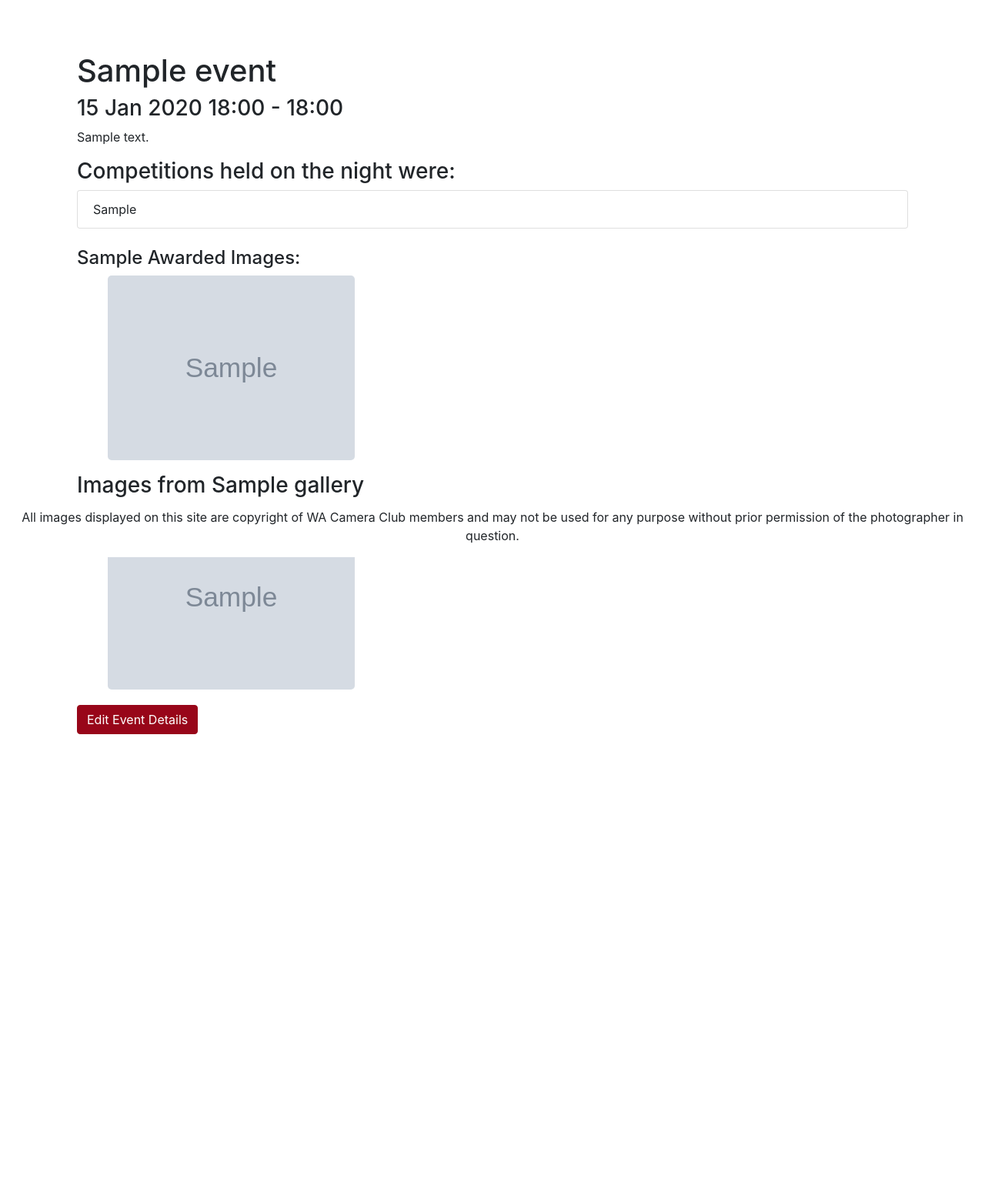
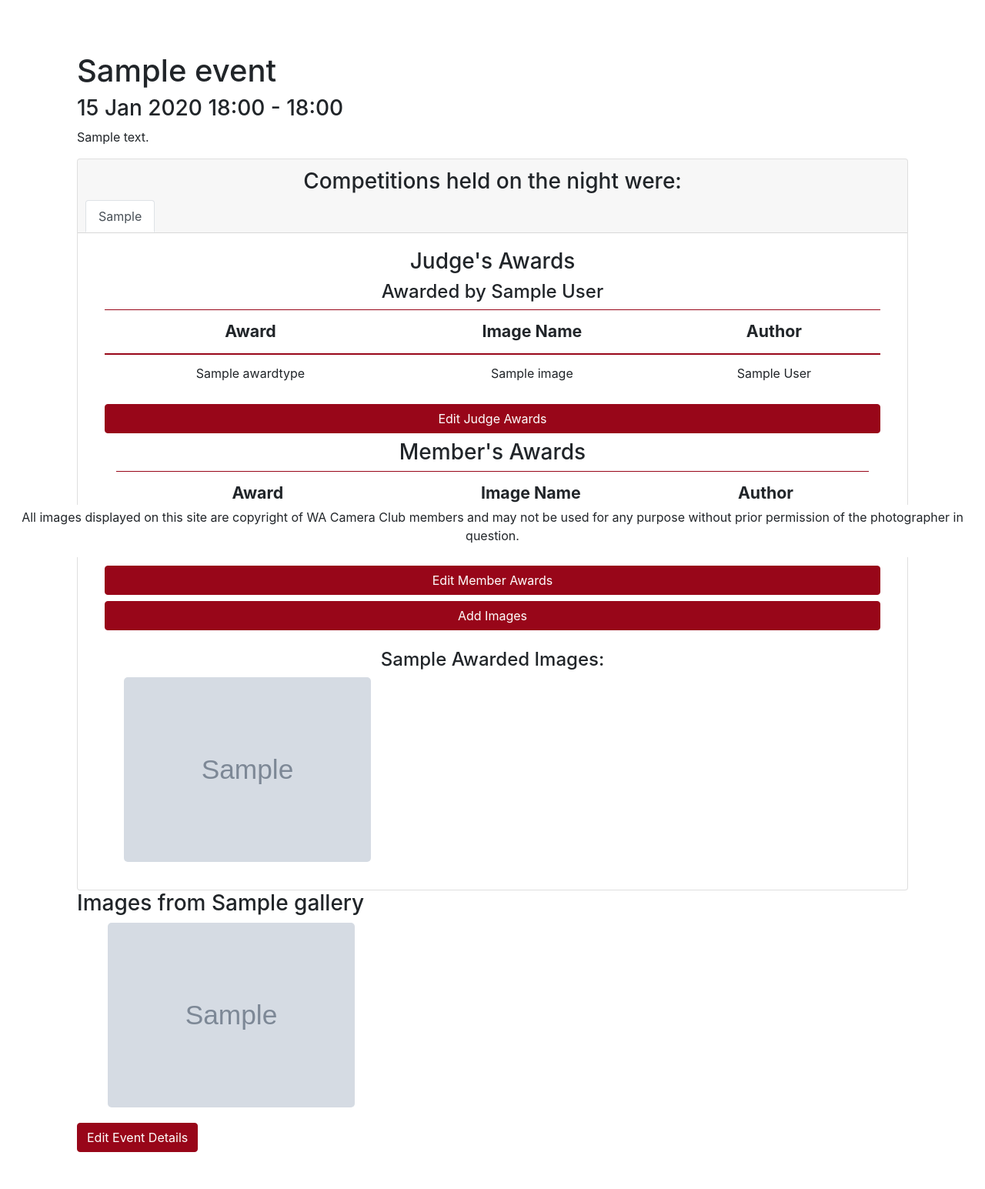
Before and after one commit to stevexley/cameraclub_wacc, a Django app: page /event/1 in a window 1280 px wide. Shown: the part 76-1621 px from the top of the page at 77% size. Before the commit the page ends 1030 px from the top, so only its background shows below. Run offline with Django 5.2, Linux system fonts and the light colour scheme; a user stored in the database is signed in; tables that the repository leaves empty hold one stand-in row (values such as "Sample post"); grey boxes marked "Sample" are stand-in pictures; some libraries are stand-ins or nearby versions.

Commit message:
Improved Events view & styling

```diff
--- a/main/forms.py
+++ b/main/forms.py
@@ -18,7 +18,7 @@
 
     class Meta:
         model = Event
-        fields = [ 'description', 'file', ]
+        fields = [ 'description', 'file', 'image']
 
 class ImageForm(forms.ModelForm):
 
@@ -127,9 +127,9 @@
         # Restrict subjects to ones for this year + open
         current_year = datetime.now().year
         self.fields['subject'].queryset = Subject.objects.filter(year=current_year)
-        self.fields['subject'].queryset |= Subject.objects.filter(subject='Open')
+        self.fields['subject'].queryset |= Subject.objects.filter(subject='Open Colour')
         # Set initial value to open as that's the most common one
-        self.fields['subject'].initial = Subject.objects.get(subject='Open')
+        self.fields['subject'].initial = Subject.objects.get(subject='Open Colour')
         self.fields['type'].queryset = CompetitionType.objects.filter(active = True)
         self.fields['judge'].queryset = Judge.objects.filter(current = True)
         # Hide event input as it's already set
--- a/main/models.py
+++ b/main/models.py
@@ -180,6 +180,7 @@
     starts = models.DateTimeField()
     ends = models.DateTimeField()
     file = models.FileField(upload_to='files/', null=True, blank=True)
+    image = models.ForeignKey(Image, null=True, blank=True, on_delete=models.CASCADE)
 
     def extension(self):
         name, extension = os.path.splitext(self.file.name)
--- a/main/templates/main/base.html
+++ b/main/templates/main/base.html
@@ -8,7 +8,6 @@
     {% endblock title %}
     <meta charset="utf-8" />
     <meta name="viewport" content="width=device-width, initial-scale=1" />
-    {% load static %}
     <link rel="icon" href="{% static 'favicon.ico' %}" type="image/x-icon">
     <link rel="stylesheet" href="{% static 'css/bootstrap.min.css' %}" />
     <link rel="stylesheet" href="{% static 'css/style.css' %}" />
@@ -76,7 +75,7 @@
                   href="{% url 'profile' user.person.member.id %}">Hi {{ user.person.firstname }}</a>
               {% endif %}
                 <a class="btn btn-secondary"
-                   href="{% url 'logout' %}?next={{ request.path }}">Logout</a>
+                   href="{% url 'logout' %}">Logout</a>
                 {% if user.is_staff %}
                   <a class="btn btn-success ml-1"
                      href="{% url 'admin:index' %}?next={{ request.path }}">Admin</a>
--- a/main/templates/main/event_upload_form.html
+++ b/main/templates/main/event_upload_form.html
@@ -5,7 +5,7 @@
     <div class="col-10">
         <form action="" method="post" enctype="multipart/form-data">
         {% csrf_token %}
-        <h2>Add Description and/or Flyer for {{ event }}</h2>
+        <h2>Add Description, Image or Flyer for {{ event }}</h2>
 
         {% for hidden in form.hidden_fields %}
             {{ hidden }}
--- /dev/null
+++ b/main/templates/main/includes/judge_buttons.html
@@ -0,0 +1,2 @@
+{% if competition.images.all %} <a class="btn btn-primary mx-1" href="{% url 'list_entries' competition.id %}">List of Entries</a> {% endif %}
+{% if competition.images.all %} <a class="btn btn-primary mx-1" href="{% url 'view_entries' competition.id %}">View Entries</a>{% endif %}
--- /dev/null
+++ b/main/templates/main/new_event_detail.html
@@ -0,0 +1,247 @@
+{% extends "main/base.html" %}
+{% load static %}
+{% block content %}
+    <div class="container">
+        {% now "Y-m-d" as todays_date %}
+        <div class="col">
+            <h1>{{ event.name }}</h1>
+            <h3>{{ event.starts.date }} {{ event.starts|time:"H:i" }} - {{ event.ends|time:"H:i" }}</h3>
+            {% if event.description %}<p>{{ event.description }}</p>{% endif %}
+            {% if event.competition_set.all %}
+                <div>
+                    {% if subject %}
+                        <div class="card my-2 p-3">
+                        <h3>Set Subject: {{ subject.subject }}</h3>
+                        <h5>{{ subject.description }}</h5>
+                        </div>
+                    {% endif %}
+                    {% if event.starts|date:"Y-m-d" >= todays_date %}
+                        {% if judge.person and user.person == judge.person %}
+                            <a class="btn btn-block btn-primary mb-2"
+                            href="{% url 'judge_notes' event.id %}">Notes for the Judge</a>
+                        {% elif "President" in user.person.position.all.first.position or "Competition" in user.person.position.all.first.position %}
+                                <a class="btn btn-block btn-primary mb-2"
+                                href="{% url 'judge_notes' event.id %}">Notes for the Judge</a>
+                        {% endif %}
+                        <h3>Competitions held on the night will be:</h3>
+                        {% comment %}
+                        List of competitions, user type decides which buttons to include
+                        includes have rules based on competition type
+                        {% endcomment %}
+                        <ul class="list-group">
+                            {% for competition in event.competition_set.all %}
+                            <li class="list-group-item d-flex justify-content-between">
+                                <h4>{{ competition.type }}</h4>
+                                <div>
+                                {% if user.person.member.current %}
+                                    {% include "main/includes/member_buttons.html" %}
+                                {% endif %}
+                                {% if judge.person and user.person == judge.person %}
+                                    {% include "main/includes/judge_buttons.html" %}
+                                {% endif %}
+                                {% if "President" in user.person.position.all.first.position or "Competition" in user.person.position.all.first.position or "Webmaster" in user.person.position.all.first.position %}
+                                    {% include "main/includes/comp_dir_buttons.html" %}
+                                {% endif %}
+                                </div>
+                            </li>
+                            {% endfor %}
+                        </ul>
+                        {% if perms.main.change_event %}
+                            <div class="my-1">
+                                <a class="btn btn-primary" href="{% url 'create_comp' event.id %}">Add Competition</a>
+                            </div>
+                        {% endif %}
+                    {% else %}
+                    <div class="card text-center">
+                        <div class="card-header">
+                          <h3>Competitions held on the night were:</h3>
+                          <ul class="nav nav-tabs card-header-tabs" role="tablist">
+                            {% for comp in comps %}
+                                {% if forloop.first %}
+                                <button class="nav-link active" id="{{ comp.type|slugify }}-tab" data-bs-toggle="tab" data-bs-target="#{{comp.type|slugify }}" type="button" role="tab" aria-controls="{{ comp.type|slugify }}" aria-selected="true">{{ comp.type }}</button>
+                                {% else %}
+                                <button class="nav-link" id="{{ comp.type|slugify }}-tab" data-bs-toggle="tab" data-bs-target="#{{comp.type|slugify }}" type="button" role="tab" aria-controls="{{ comp.type|slugify }}" aria-selected="false">{{ comp.type }}</button>
+                                {% endif %}
+                            {% endfor %}
+                          </ul>
+                        </div>
+                        <div class="card-body tab-content" id="nav-tabContent">
+                        {% for comp in comps %}
+                            {% if forloop.first %}
+                            <div class="tab-pane fade show active" id="{{ comp.type|slugify }}" role="tabpanel" aria-labelledby="{{ comp.type|slugify }}-tab">
+                            {% else %}
+                            <div class="tab-pane fade" id="{{ comp.type|slugify }}" role="tabpanel" aria-labelledby="{{ comp.type|slugify }}-tab">
+                            {% endif %}
+                            {% comment %} if there are awards and the user is a current member {% endcomment %}
+                            {% if user.person.member.current %}
+                            {% if comp.award_set.all %}
+                                {% if judge_awards.all %}
+                                  <div class="col">
+                                    <h3>Judge's Awards</h3>
+                                    {% if comp.judge %}<h4>Awarded by {{ comp.judge }}</h4>{% endif %}
+                                    <table class="table table-hover wacc-table">
+                                      <thead>
+                                        <th scope="col">Award</th>
+                                        <th scope="col">Image Name</th>
+                                        <th scope="col">Author</th>
+                                      </thead>
+                                      <tbody>
+                                        {% for award in judge_awards %}
+                                            {% if award.competition == comp %}
+                                          <tr>
+                                            <td>{{ award.type.name }}</td>
+                                            <td>{{ award.image.title }}</td>
+                                            <td>{{ award.image.author }}</td>
+                                          </tr>
+                                            {% endif %}
+                                        {% endfor %}
+                                      </tbody>
+                                    </table>
+                                  {% else %}
+                                    <h4>No Judge's Awards</h4>
+                                  </div>
+                                {% endif %}
+                                {% if perms.main.change_competition %}
+                                  <a class="btn btn-primary btn-block mb-2"
+                                     href="{% url 'edit_judge_awards' comp.id %}">Edit Judge Awards</a>
+                                {% endif %}
+                                {% if member_awards.all %}
+                                    <div class="col">
+                                      <h3>Member's Awards</h3>
+                                      <table class="table table-hover wacc-table">
+                                        <thead>
+                                          <th scope="col">Award</th>
+                                          <th scope="col">Image Name</th>
+                                          <th scope="col">Author</th>
+                                        </thead>
+                                        <tbody>
+                                          {% for award in member_awards %}
+                                          {% if award.competition == comp %}
+                                            <tr>
+                                              <td>{{ award.type.name }}</td>
+                                              <td>{{ award.image.title }}</td>
+                                              <td>{{ award.image.author }}</td>
+                                            </tr>
+                                            {% endif %}
+                                          {% endfor %}
+                                        </tbody>
+                                      </table>
+                                    </div>
+                                {% else %}
+                                    <div class="col">
+                                        <h4>No Members' Awards</h4>
+                                {% endif %}
+                                    {% if perms.main.change_competition %}
+                                        <a class="btn btn-primary btn-block"
+                                         href="{% url 'edit_member_awards' comp.id %}">Edit Member Awards</a>
+                                        <a class="btn btn-primary btn-block"
+                                         href="{% url 'competition_add_images' comp.id %}">Add Images</a>
+                                    {% endif %}
+                                </div>
+                            {% endif %}
+                            {% endif %}
+                            {% comment %} if the comp has any images uploaded {% endcomment %}
+                            {% if comp.images.all %}
+                            </br>
+                            {% if 'Open' or 'End of Year' in comp.type.type %}
+                                <h4>{{ comp.type }} Awarded Images:</h4>
+                            {% else %}
+                                <h4>{{ comp.type }} (Subject: {{ comp.subject }}) Awarded Images:</h4>
+                            {% endif %}
+                            <ul class="image-gallery">
+                                {% for image in comp.images.all %}
+                                    {% if image.award_set.all %}
+                                    {% if image.photo %}
+                                        {% include "main/includes/gallery_items.html" %}
+                                    {% endif %}
+                                    {% endif %}
+                                {% endfor %}
+                            </ul>
+                        {% endif %}
+                        </div>
+                    {% endfor %}
+                    </div>
+                {% endif %}
+                </div>
+            </div>
+            {% else %}
+            {% if "ompetition" in event.name %}
+                <div>
+                    {% if event.competition_set.all %}
+                        <a class="btn btn-primary mt-1" href="{% url 'create_comp' event.id %}">Add Competition</a>
+                    {% else %}
+                        <a class="btn btn-primary" href="{% url 'create_compnight' event.id %}">Setup Competition Night</a>
+                        <a class="btn btn-primary mt-1" href="{% url 'create_comp' event.id %}">Add a Single Competition</a>
+                    {% endif %}
+                </div>
+            {% endif %}
+            {% endif %}
+            {% comment %} If the event has galleries and they are public, show them {% endcomment %}
+            {% if event.gallery_set.all %}
+                {% for gallery in event.gallery_set.all %}
+                    <div>
+                        {% if gallery.public_after|date:"Y-m-d" < todays_date %}
+                            <h3>Images from {{ gallery.name }}</h3>
+                            {% comment %} if the gallery has any images uploaded {% endcomment %}
+                            <ul class="image-gallery">
+                                {% for image in gallery.images.all %}
+                                {% if image.photo %}
+                                    {% include "main/includes/gallery_items.html" %}
+                                {% endif %}
+                                {% endfor %}
+                            </ul>
+                        {% endif %}
+                        {% if gallery.member_upload_from|date:"Y-m-d" <= todays_date %}
+                            {% if gallery.member_upload_until|date:"Y-m-d" >= todays_date %}
+                                <a class="btn btn-primary" href="{% url 'add_to_gallery' gallery.id %}">Add Image to Gallery</a>
+                            {% endif %}
+                        {% endif %}
+                    </div>
+                {% endfor %}
+            {% endif %}
+            {% if event.file %}
+                {% if 'jpg' in event.extension %}
+                    <img class="img-thumbnail" src="{{ event.file.url }}" alt="Click to View">
+                {% elif 'pdf' in event.extension %}
+                    <div id="pdf-viewer" class="embed-responsive"></div>
+                {% elif 'docx' in event.extension %}
+                    <!-- Render a Word document icon or thumbnail image -->
+                {% endif %}
+            {% endif %}
+            {% if perms.main.change_event %}
+                <a class="btn btn-primary mt-1"
+                href="{% url 'event_add_file' event.id %}">Edit Event Details</a>
+            {% endif %}
+        </div>
+    </div>
+{% endblock content %}
+{% block scripts %}
+    {% if event.file %}
+        <script type="module">
+    import { GlobalWorkerOptions, getDocument } from '{% static 'pdfjs/build/pdf.mjs' %}';
+
+    // URL of the PDF file
+    var pdfUrl = "{{ event.file.url }}";
+
+    // Set the path to the worker script
+    GlobalWorkerOptions.workerSrc = '{% static 'pdfjs/build/pdf.worker.mjs' %}';
+
+    getDocument(pdfUrl).promise.then(function(pdf) {
+        pdf.getPage(1).then(function(page) {
+            var canvas = document.createElement('canvas');
+            var context = canvas.getContext('2d');
+            var viewport = page.getViewport({ scale: 1 });
+            canvas.height = viewport.height;
+            canvas.width = viewport.width;
+
+            var renderContext = {
+                canvasContext: context,
+                viewport: viewport
+            };
+            page.render(renderContext);
+            document.getElementById('pdf-viewer').appendChild(canvas);
+        });
+    });
+        </script>
+    {% endif %}
+{% endblock scripts %}
--- a/main/urls.py
+++ b/main/urls.py
@@ -23,6 +23,7 @@
     path('1st_events', move_comps_to_1st, name='1st-events'),
     path('import_pics', import_pics, name='import_pics'),
     path('cleanup_photos', cleanup_photos, name='cleanup_photos'),
+    path('set_comp_images', set_comp_images, name='set_comp_images'),
     path('event/<int:event_id>/create_comp', CompCreateView.as_view(), name='create_comp'),
     path('event/<int:event_id>/create_compnight', setup_competition_night, name='create_compnight'),
     path('event/<int:event_id>/judge_notes/', JudgeNotesView.as_view(), name='judge_notes'),
--- a/main/views.py
+++ b/main/views.py
@@ -20,6 +20,8 @@
 from .forms import *
 from datetime import datetime, timedelta
 import subprocess
+import calendar
+from collections import defaultdict
 
 class ProfileView(LoginRequiredMixin, DetailView):
     login_url = "accounts/login/"
@@ -118,7 +120,13 @@
 
     def get_queryset(self):
         year = self.get_year()
-        return Newsletter.objects.filter(issue_date__year=year).order_by('issue_date')
+        news = Newsletter.objects.filter(issue_date__year=year).order_by('issue_date')
+        if news:
+            return news
+        else:
+            year = self.get_year() - 1
+            news = Newsletter.objects.filter(issue_date__year=year).order_by('issue_date')
+            return news
 
     def get_context_data(self, **kwargs):
         context = super().get_context_data(**kwargs)
@@ -139,7 +147,7 @@
     make_object_list = True
     allow_future = True
     context_object_name = 'events'
-    template_name = 'main/events.html'
+    template_name = 'main/new_events.html'
 
     def get_year(self):
         """Return the year for which this view should display data.
@@ -165,6 +173,13 @@
             context['previous_year'] = year - 1
         if Event.objects.filter(starts__year=(year + 1)):
             context['next_year'] = year + 1
+        events_by_month = defaultdict(list)
+        events = self.object_list
+        for event in events:
+            month = event.starts.strftime('%B')
+            events_by_month[month].append(event)
+        context['events_by_month'] = dict(events_by_month)
+        context['months'] = list(calendar.month_name)[1:]
         return context
 
 @permission_required("main.change_event")
@@ -189,12 +204,54 @@
 
 class EventDetailView(DetailView):
     model = Event
-    template_name = 'main/event_detail.html'
+    template_name = 'main/new_event_detail.html'
 
     def get_context_data(self, **kwargs):
         context = super().get_context_data(**kwargs)
         context['comps'] = Competition.objects.filter(event = context['object'])
+        context['subject'] = Subject.objects.filter(competition__event = context['object'],
+                                                    competition__type__type__contains = 'Set Digital').first()
+        context['judge'] = Judge.objects.filter(competition__event = context['object']).first()
         context['user'] = self.request.user
+        context['judge_awards'] = []
+        context['member_awards'] = []
+
+        # if no comps don't try to count votes or get awards
+        images = Image.objects.filter(competitions__in = context['comps'])
+        if not images:
+            return context
+        for comp in context['comps']:
+            comp_member_awards = None
+            comp_member_awards = Award.objects.filter(competition__id = comp.id,
+                                                            type__awarded_by__members = True
+                                                            ).order_by('-type__points')
+            if context['member_awards']:
+                context['member_awards'] = context['member_awards'] | comp_member_awards
+            else:
+                context['member_awards'] = comp_member_awards
+            '''if there are no member awards, count the votes and create the awards.'''
+            if not comp_member_awards:
+                '''check to make sure voting has closed.
+                If it has closed count the votes, create the awards and add them to the context'''
+                if timezone.make_naive(comp.judging_closes) < timezone.make_naive(timezone.now()):
+                    try:
+                        count_votes(comp)
+                        comp_member_awards = Award.objects.filter(competition__id = comp.id,
+                                                            type__awarded_by__members = True
+                                                            ).order_by('-type__points')
+                        if context['member_awards']:
+                            context['member_awards'] = context['member_awards'] | comp_member_awards
+                        else:
+                            context['member_awards'] = comp_member_awards
+                    except:
+                        pass
+            comp_judge_awards = Award.objects.filter(competition__id = comp.id,
+                                                            type__awarded_by__judge = True
+                                                            ).order_by('-type__points')
+            if context['judge_awards']:
+                context['judge_awards'] = context['judge_awards'] | comp_judge_awards
+            else:
+                context['judge_awards'] = comp_judge_awards
         return context
 
 class UploadEventFileView(PermissionRequiredMixin, SuccessMessageMixin, UpdateView):
```
Also changed, not shown: main/templates/main/image_upload_form.html (+6 -5 lines), main/templates/main/includes/comp_dir_buttons.html (added, +9 -0 lines), main/templates/main/includes/member_buttons.html (added, +11 -0 lines), main/templates/main/new_events.html (added, +134 -0 lines), main/utils.py (+35 -0 lines), static/css/style.css (+83 -0 lines).
